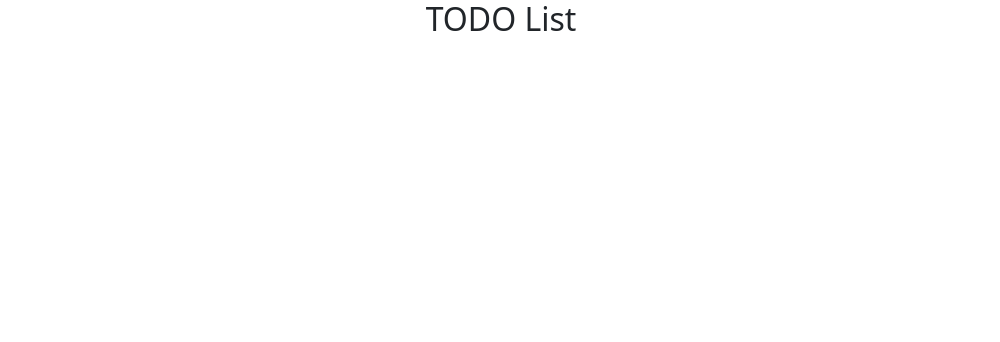
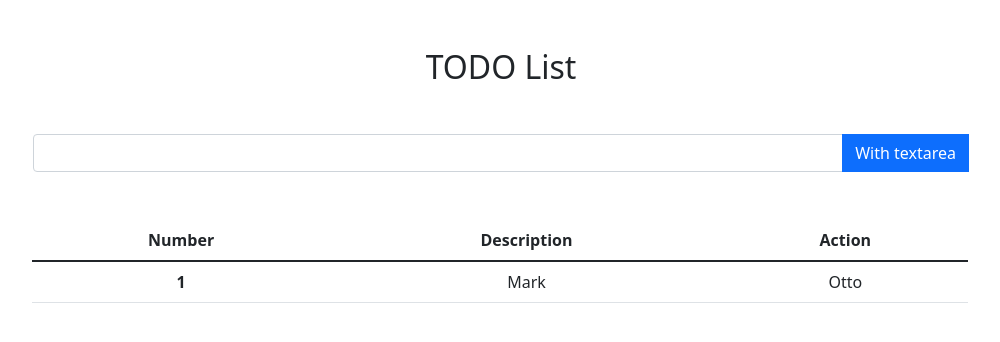
Before and after one commit to asaduzzaman599/todo-list-js, a plain HTML site: page index.html in a window 1280 px wide. Shown: the whole page, without its empty margins (139-1139 px from the left). Drawn offline with nearby package versions, Linux system fonts and the light colour scheme.

Commit message:
structure bulit

```diff
--- a/index.html
+++ b/index.html
@@ -11,7 +11,32 @@
 </head>
 <body>
 
-    <h2 class="text-center">TODO List</h2>
+    <h2 class="text-center mt-5">TODO List</h2>
+
+    <main class="container text-center w-75 m-auto">
+        <div class="input-group mt-5">
+            <input class="form-control" aria-label="With textarea"></input>
+            <button class="btn btn-primary">With textarea</button>
+            <table class="table mt-5">
+                <thead>
+                  <tr>
+                    <th scope="col">Number</th>
+                    <th scope="col">Description</th>
+                    <th scope="col">Action</th>
+
+                  </tr>
+                </thead>
+                <tbody>
+                  <tr>
+                    <th scope="row">1</th>
+                    <td>Mark</td>
+                    <td>Otto</td>
+
+                  </tr>
+                </tbody>
+              </table>
+          </div>
+    </main>
 
     <!-- js script  -->
     <script src="js/script.js"></script>
```
